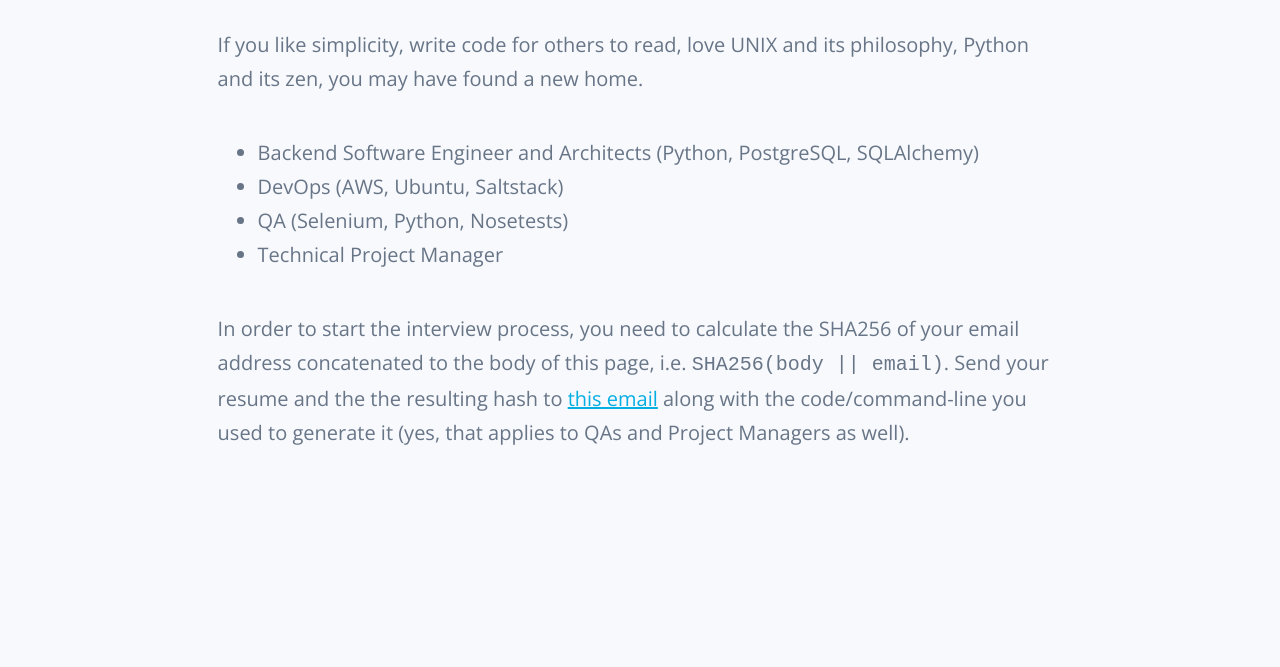
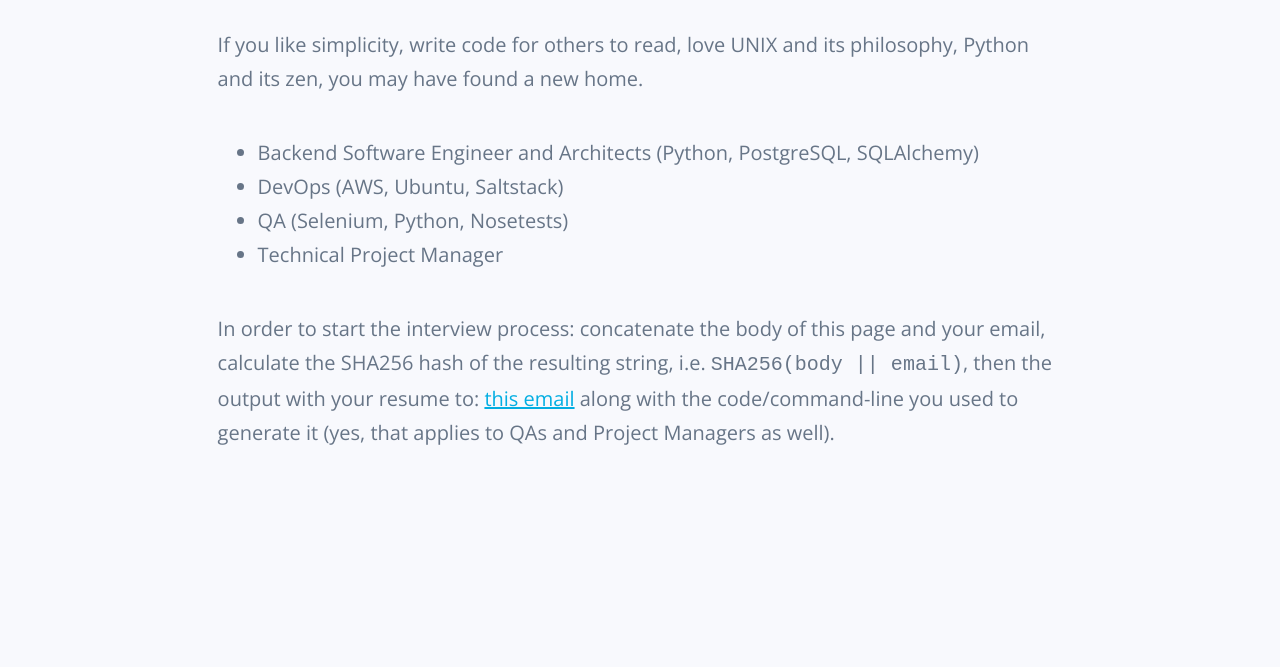
Before and after one commit to truveris/truveris.github.io, a plain HTML site: page jobs/index.html in a window 1280 px wide. Shown: the part 901-1568 px from the top of the page. Drawn offline with nearby package versions, Linux system fonts and the light colour scheme.

Commit message:
sync output

```diff
--- a/jobs/index.html
+++ b/jobs/index.html
@@ -104,10 +104,10 @@
         </ul>
 
         <p>
-            In order to start the interview process, you need to calculate the
-            SHA256 of your email address concatenated to the body of this page,
-            i.e. <tt>SHA256(body || email)</tt>.  Send your resume and the the
-            resulting hash to
+            In order to start the interview process: concatenate the body of
+            this page and your email, calculate the SHA256 hash of the
+            resulting string, i.e. <tt>SHA256(body || email)</tt>, then the
+            output with your resume to:
 
                 <a href="mailto:bertrand@truveris.com">this email</a>
 
```
